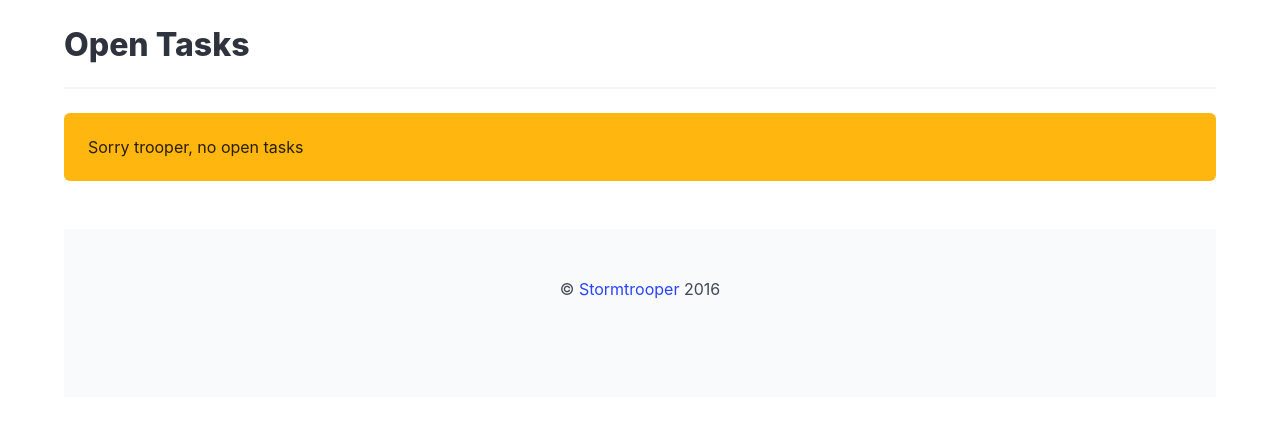
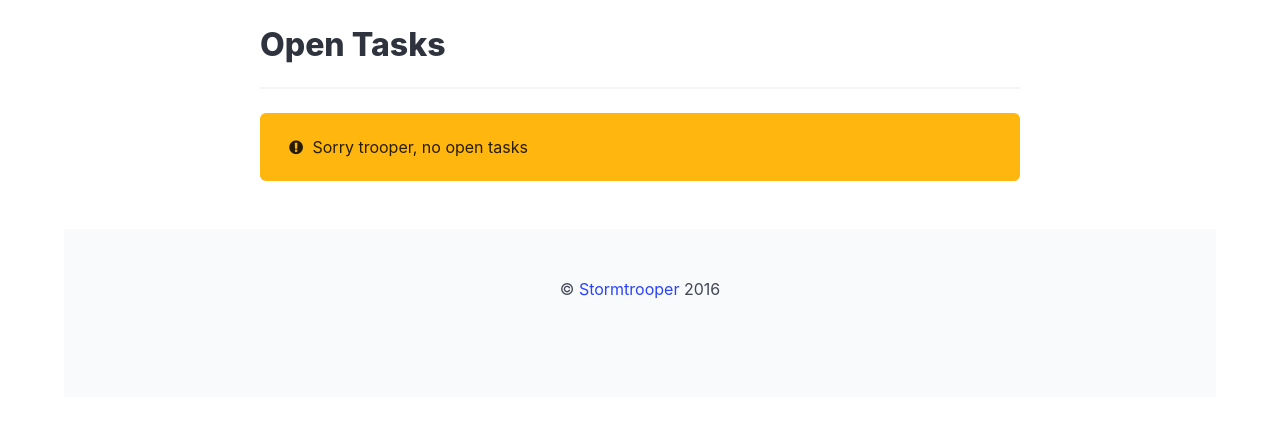
Before and after one commit to CompileInc/stormtrooper, a Django app: page /tasks/ in a window 1280 px wide. Shown: the part 327-760 px from the top of the page. Run offline with Django 3.2, Linux system fonts and the light colour scheme; data that the repository does not hold is empty; parts of the project's set-up code (start-up, migrations or seed data) failed here and were passed over; some libraries are stand-ins or nearby versions.

Commit message:
adding detail page and few task properties

```diff
--- a/stormtrooper/stormtrooper/settings.py
+++ b/stormtrooper/stormtrooper/settings.py
@@ -38,6 +38,7 @@ INSTALLED_APPS = (
     'django.contrib.sessions',
     'django.contrib.messages',
     'django.contrib.staticfiles',
+    'django.contrib.humanize',
 
     'stormtrooper',
     'tasker',
--- a/stormtrooper/tasker/models.py
+++ b/stormtrooper/tasker/models.py
@@ -5,6 +5,7 @@ from django.core.validators import EMPTY_VALUES
 from django.db import models
 
 from jsonfield.fields import JSONField
+from django.utils.functional import cached_property
 
 
 class TaskQuerySet(models.QuerySet):
@@ -34,6 +35,20 @@ class Task(models.Model):
     def __unicode__(self):
         return self.title
 
+    @cached_property
+    def no_of_questions(self):
+        return self.question_set.all().count()
+
+    @cached_property
+    def choices(self):
+        return self.choice_set.all()
+
+    @cached_property
+    def is_multiple_choice(self):
+        if len(self.choices) > 0:
+            return True
+        return False
+
 
 class Choice(models.Model):
     task = models.ForeignKey(Task)
@@ -56,6 +71,9 @@ class Answer(models.Model):
     answer = JSONField()
     answered_by = models.ForeignKey(settings.AUTH_USER_MODEL)
 
+    class Meta:
+        unique_together = ('question', 'answered_by')
+
     def __unicode__(self):
         if self.answer['choice_id'] not in EMPTY_VALUES:
             return Choice.objects.get(task=self.question.task,
--- a/stormtrooper/tasker/templates/tasker/task_list.html
+++ b/stormtrooper/tasker/templates/tasker/task_list.html
@@ -3,10 +3,12 @@
 {% block content %}
 <section class="section">
   <div class="container">
+    <div class="columns">
+      <div class="column is-8 is-offset-2">
         <h1 class="title">Open Tasks</h1>
         <hr />
-      <div class="panel-body">
         {% if task_list %}
+        <div class="box">
           <table class="table">
             <thead>
               <tr>
@@ -21,20 +23,23 @@
               <tr>
                 <td>{{ task.id }}</td>
                 <td>{{ task.title }}</td>
-              <td>{{ task.description }}</td>
+                <td>{{ task.no_of_questions }}</td>
                 <td>
-                <a href="#" class="button is-success is-outlined">Start <span class="icon"><i class="fa fa-play-circle"></i></span></a>
+                  <a href="{% url 'task-detail' task.id %}" class="button is-info" title="Details"><i class="fa fa-ellipsis-h"></i></a>
+                  <a href="{% url 'task-play' task.id %}" class="button is-success" title="Start"><i class="fa fa-play-circle"></i></a>
                 </td>
               </tr>
               {% endfor %}
             </tbody>
           </table>
+        </div>
         {% else %}
           <div class="notification is-warning">
-            Sorry trooper, no open tasks
+            <span class="icon"><i class="fa fa-exclamation-circle"></i></span> Sorry trooper, no open tasks
           </div>
         {% endif %}
       </div>
     </div>
+  </div>
 </section>
 {% endblock %}
--- a/stormtrooper/tasker/urls.py
+++ b/stormtrooper/tasker/urls.py
@@ -1,5 +1,8 @@
 from django.conf.urls import url
-from tasker.views import TaskListView
+from tasker.views import TaskListView, TaskDetailView
 
 
-urlpatterns = (url(r'^$', TaskListView.as_view(), name='task-list'),)
+urlpatterns = (url(r'^$', TaskListView.as_view(), name='task-list'),
+               url(r'^(?P<pk>(\d+))/$', TaskDetailView.as_view(), name='task-detail'),
+               url(r'^(?P<pk>(\d+))/play$', TaskDetailView.as_view(), name='task-play'),
+               )
--- a/stormtrooper/tasker/views.py
+++ b/stormtrooper/tasker/views.py
@@ -1,5 +1,6 @@
 from django.views.generic.list import ListView
 from tasker.models import Task
+from django.views.generic.detail import DetailView
 
 
 class TaskListView(ListView):
@@ -7,3 +8,7 @@ class TaskListView(ListView):
 
     def get_queryset(self):
         return self.model.objects.active()
+
+
+class TaskDetailView(DetailView):
+    model = Task
```
Lines whose indentation alone changed are shown as unchanged.
